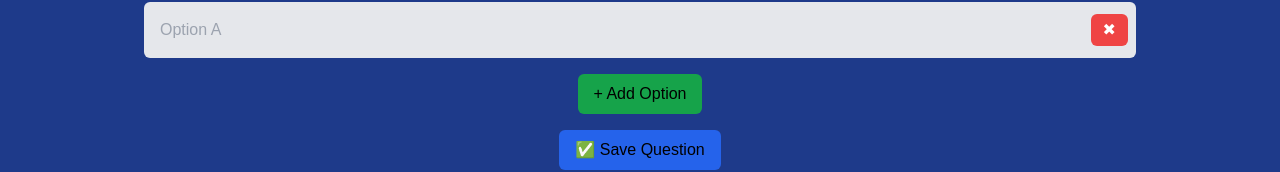
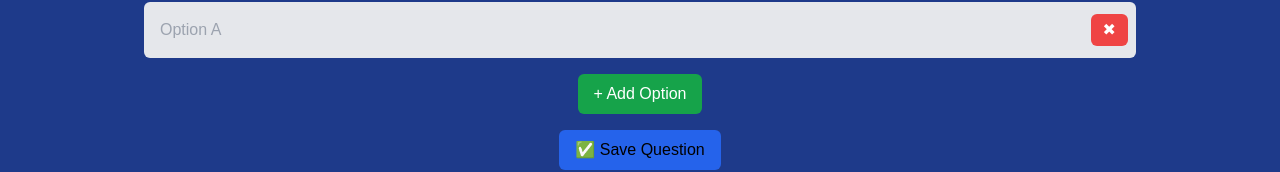
Before and after one commit to JoeyCollado/learnto, a Next.js app: page /pages/quizCreate/addQuestion in a window 1280 px wide. Shown: the part 445-617 px from the top of the page. Built offline with nearby package versions, Linux system fonts and the light colour scheme; no server answers.

Commit message:
add option adjustment

```diff
--- a/app/pages/quizCreate/addQuestion/page.tsx
+++ b/app/pages/quizCreate/addQuestion/page.tsx
@@ -95,7 +95,7 @@ const AddQuestion = () => {
         </div>
       ))}
 
-      <button className="bg-green-600 px-4 py-2 rounded-md mt-2" onClick={handleAddOption}>
+      <button className="bg-green-600 px-4 py-2 rounded-md mt-2 text-white" onClick={handleAddOption}>
         + Add Option
       </button>
 
```
